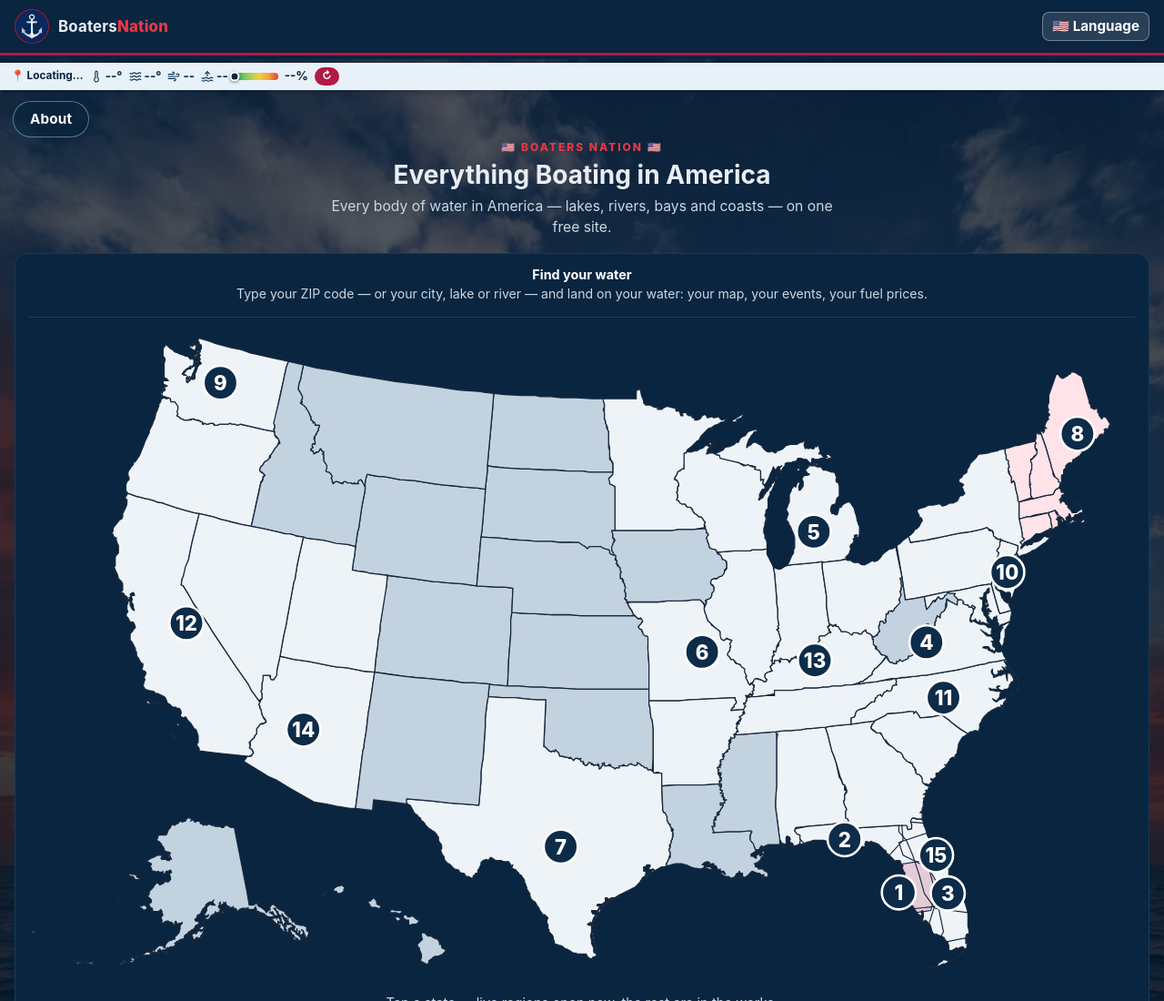
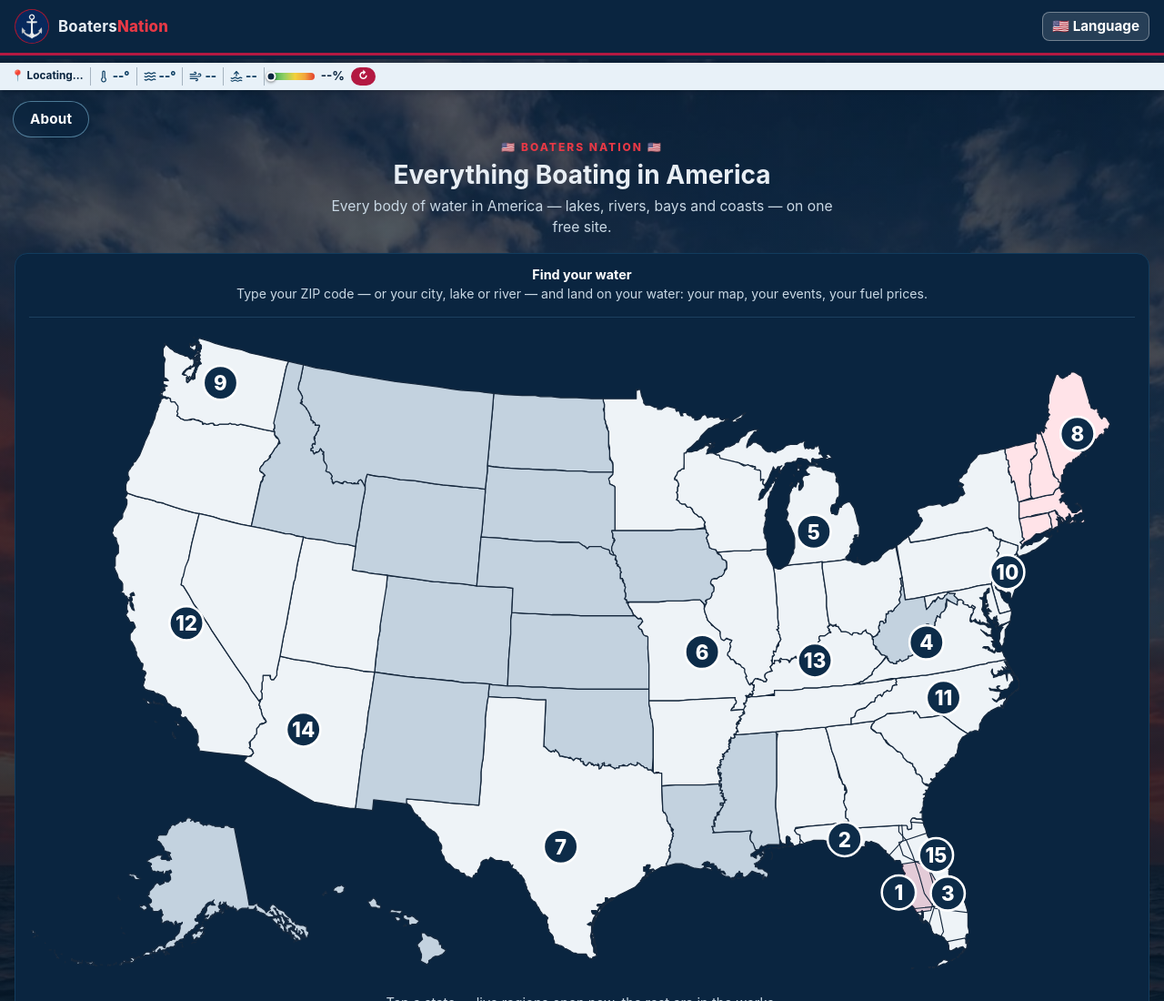
Before and after one commit to TampaBayBoating/boatersnation, a plain HTML site: page index.html in a window 1280 px wide. Shown: the top 1100 px of the page at 91% size. Drawn offline with Linux system fonts and the light colour scheme; no server answers.

Commit message:
Weather strip dividers: lines between each section (location | air | water | wind | tide | score), tide line on the tide cell's right edge (Nov 4)

```diff
--- a/index.html
+++ b/index.html
@@ -112,6 +112,19 @@ body{top:0 !important}
 #bnWxScorePct{font-size:.84rem;color:#0a2540;flex:0 0 auto}
 .bn-wx-btn{background:#B31942;color:#fff;border:0;border-radius:999px;padding:3px 8px;font-family:inherit;font-size:.72rem;font-weight:800;cursor:pointer;flex:0 0 auto;line-height:1.2}
 .bn-wx-btn:hover{background:#E63946}
+/* WX STRIP DIVIDERS (Nov 4): a vertical line between each section
+   of the weather strip — location | air | water | wind | tide/gust |
+   verdict — drawn in the strip's own navy, subtle on its light ground.
+   The padding mirrors the strip's own flex gap so each line sits
+   centered between its two sections. Nothing else in the strip changes.
+   The tide | verdict line rides the tide cell's RIGHT edge, not the
+   verdict track's left edge: the track is an 8px-tall pill with a 99px
+   radius, so a border drawn on the pill collapses into its rounded end
+   and never renders as a visible line (David, Nov 4: "a line in between
+   the percentage bar and the last icon — the tide"). */
+.bn-wxbar .bn-s{border-left:1px solid rgba(10,37,64,.30);padding-left:7px}
+.bn-wxbar .bn-s:has(#bnWxTide){border-right:1px solid rgba(10,37,64,.30);padding-right:7px}
+@media(max-width:640px){.bn-wxbar .bn-s{padding-left:5px}.bn-wxbar .bn-s:has(#bnWxTide){padding-right:5px}}
 @media(max-width:640px){.topbar b{font-size:.96rem}.tb-lang{font-size:.82rem;padding:6px 8px}.tb-translate{left:8px;right:8px}.lang-list{min-width:0}.bn-wxbar{margin:6px 0 0;padding:4px 10px;gap:5px}.bn-s b{font-size:.78rem}#bnWxPlace{font-size:.68rem}}
 </style>
 
```
